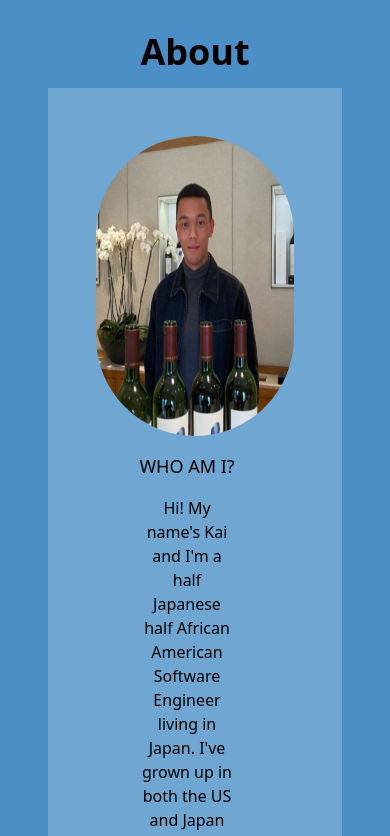
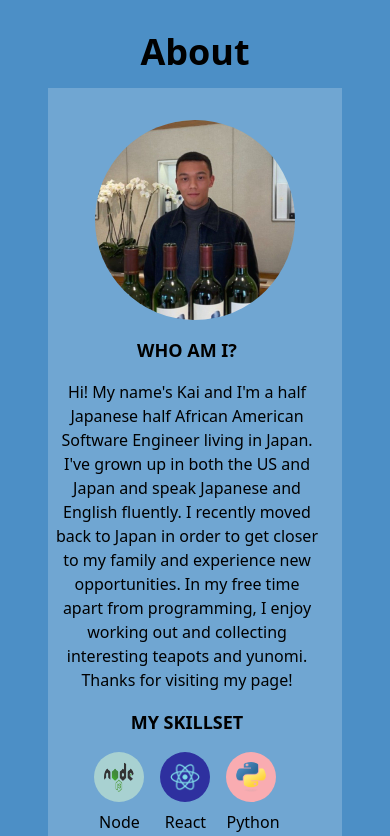
Before and after one commit to kyougene/portfolio, a React (Vite) app: page / in a window 390 px wide. Shown: the part 860-1696 px from the top of the page. Built offline with nearby package versions, Linux system fonts and the light colour scheme.

Commit message:
fix: about section mobile responsiveness

```diff
--- a/src/components/About.jsx
+++ b/src/components/About.jsx
@@ -11,13 +11,13 @@ const Skills = () => {
     >
       <h2 className="text-4xl font-bold text-center">About</h2>
 
-      <div className="mt-4 bg-white bg-opacity-20 flex flex-col w-full p-12">
+      <div className="mt-4 bg-white bg-opacity-20 flex flex-col w-full p-4 sm:p-12">
         <div className="flex flex-col sm:flex-row w-full items-center justify-center">
-          <div className="order-2 sm:order-1 w-1/2 mr-4">
-            <h3 className="text-lg mt-4 sm:mt-0 font-medium text-center">
+          <div className="order-2 sm:order-1 w-full sm:w-1/2 mr-4">
+            <h3 className="text-lg mt-4 sm:mt-0 font-bold text-center">
               WHO AM I?
             </h3>
-            <p className="mt-4 w-full text-center text-black">
+            <p className="mt-4 text-center text-black">
               Hi! My name's Kai and I'm a half Japanese half African American
               Software Engineer living in Japan. I've grown up in both the US
               and Japan and speak Japanese and English fluently. I recently
@@ -26,9 +26,7 @@ const Skills = () => {
               programming, I enjoy working out and collecting interesting
               teapots and yunomi. <br /> Thanks for visiting my page!
             </p>
-            <h3 className="text-lg text-center font-medium mt-4">
-              MY SKILLSET
-            </h3>
+            <h3 className="text-lg text-center font-bold mt-4">MY SKILLSET</h3>
             <motion.div
               className="flex flex-1 flex-wrap justify-center items-start mx-0 mt-2"
               key="skills"
@@ -37,7 +35,7 @@ const Skills = () => {
                 <motion.div
                   whileInView={{ opacity: [0, 1] }}
                   transition={{ duration: 0.5 }}
-                  className={` flex flex-col  m-4 text-center transition-all duration-300 ease-in-out bg-[${skill.bgColor}]`}
+                  className={` flex flex-col m-2 sm:m-4 text-center transition-all duration-300 ease-in-out bg-[${skill.bgColor}]`}
                   key={skill.name}
                 >
                   <div
@@ -57,7 +55,7 @@ const Skills = () => {
           </div>
           <img
             src={images.profile}
-            className="w-[300px] h-[300px] order-1 sm:order-2 rounded-full justify-self-center self-center"
+            className="w-[200px] h-[200px] order-1 sm:order-2 rounded-full justify-self-center self-center mt-4 sm:mt-0"
             alt=""
           />
         </div>
```
